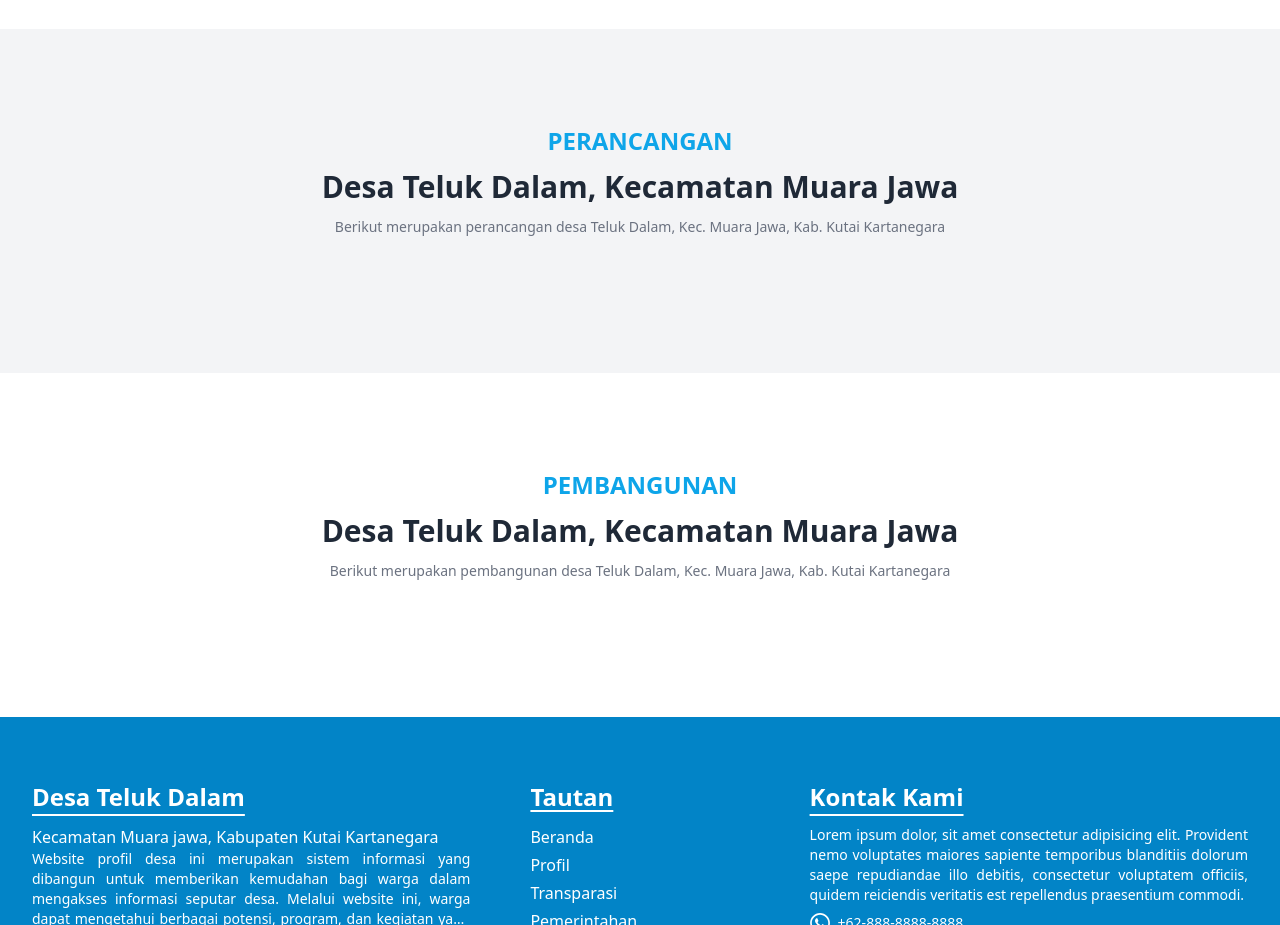
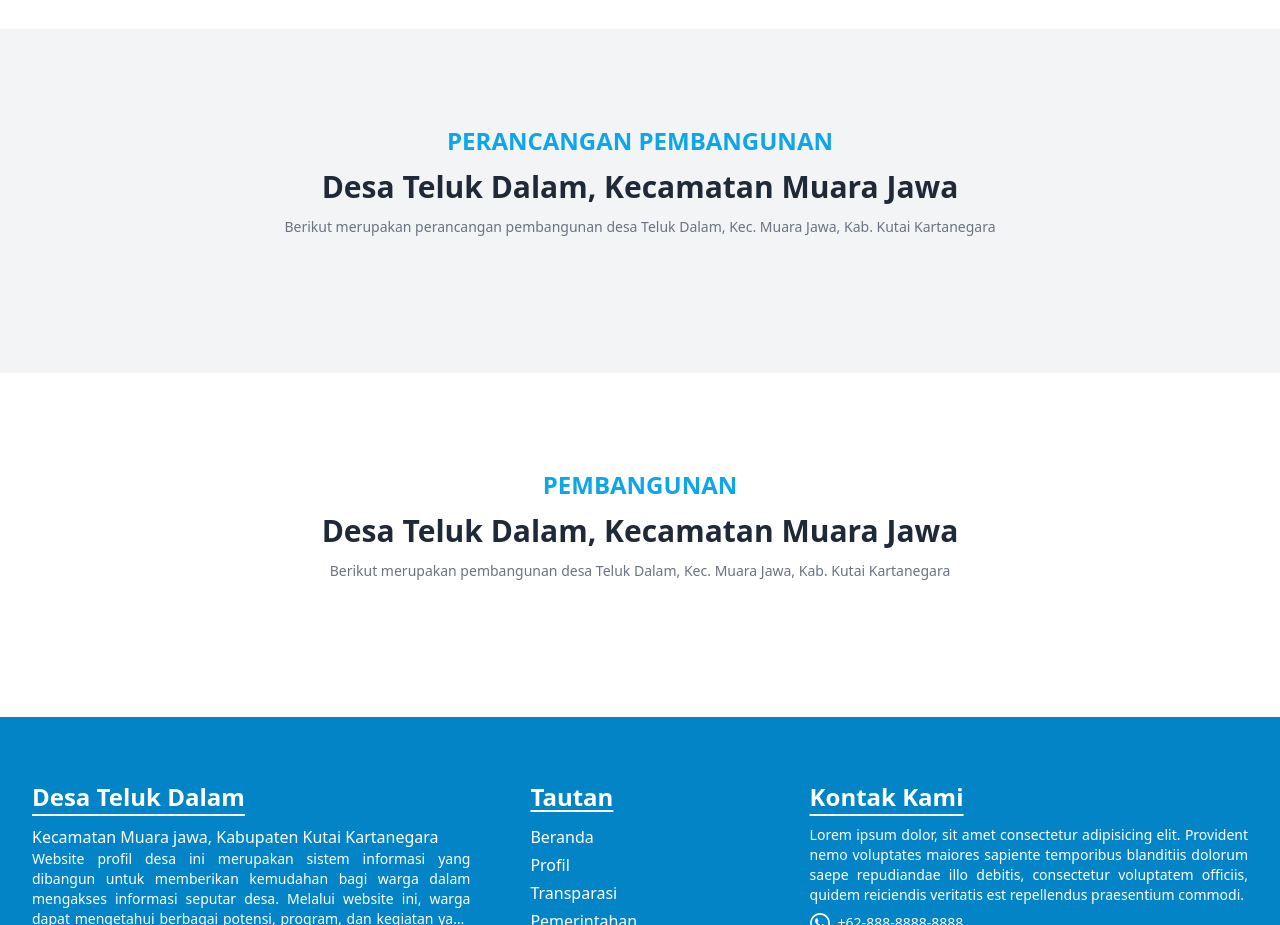
Before and after one commit to ujaiii/Teluk-Dalam.github.io, a website: page transparasi.html in a window 1280 px wide. Shown: the part 3720-4645 px from the top of the page. Drawn offline with nearby package versions, Linux system fonts and the light colour scheme.

Commit message:
fix transparasi

```diff
--- a/transparasi.html
+++ b/transparasi.html
@@ -991,13 +991,13 @@
         <div class="container">
             <div class="mx-auto text-center mb-10">
                 <h3 class="text-2xl font-bold text-primary mb-1 md:mb-3 uppercase">
-                    Perancangan
+                    Perancangan Pembangunan
                 </h3>
                 <h2 class="text-lg md:text-3xl font-semibold md:font-bold text-dark mb-1 md:mb-3">
                     Desa Teluk Dalam, Kecamatan Muara Jawa
                 </h2>
                 <p class="text-sm md:text-md font-medium text-light ">
-                    Berikut merupakan perancangan desa Teluk Dalam, Kec. Muara Jawa, Kab. Kutai Kartanegara
+                    Berikut merupakan perancangan pembangunan desa Teluk Dalam, Kec. Muara Jawa, Kab. Kutai Kartanegara
                 </p>
             </div>
         </div>
```
